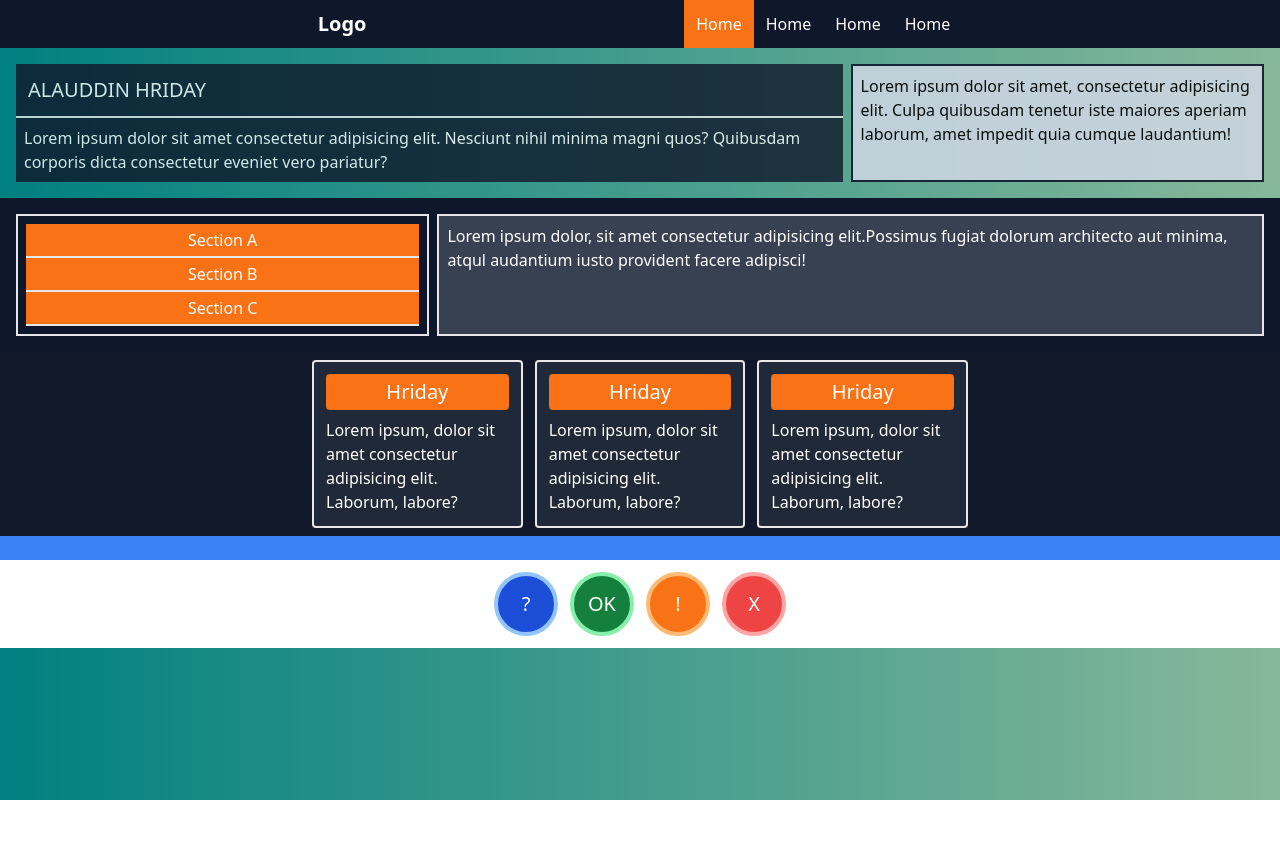
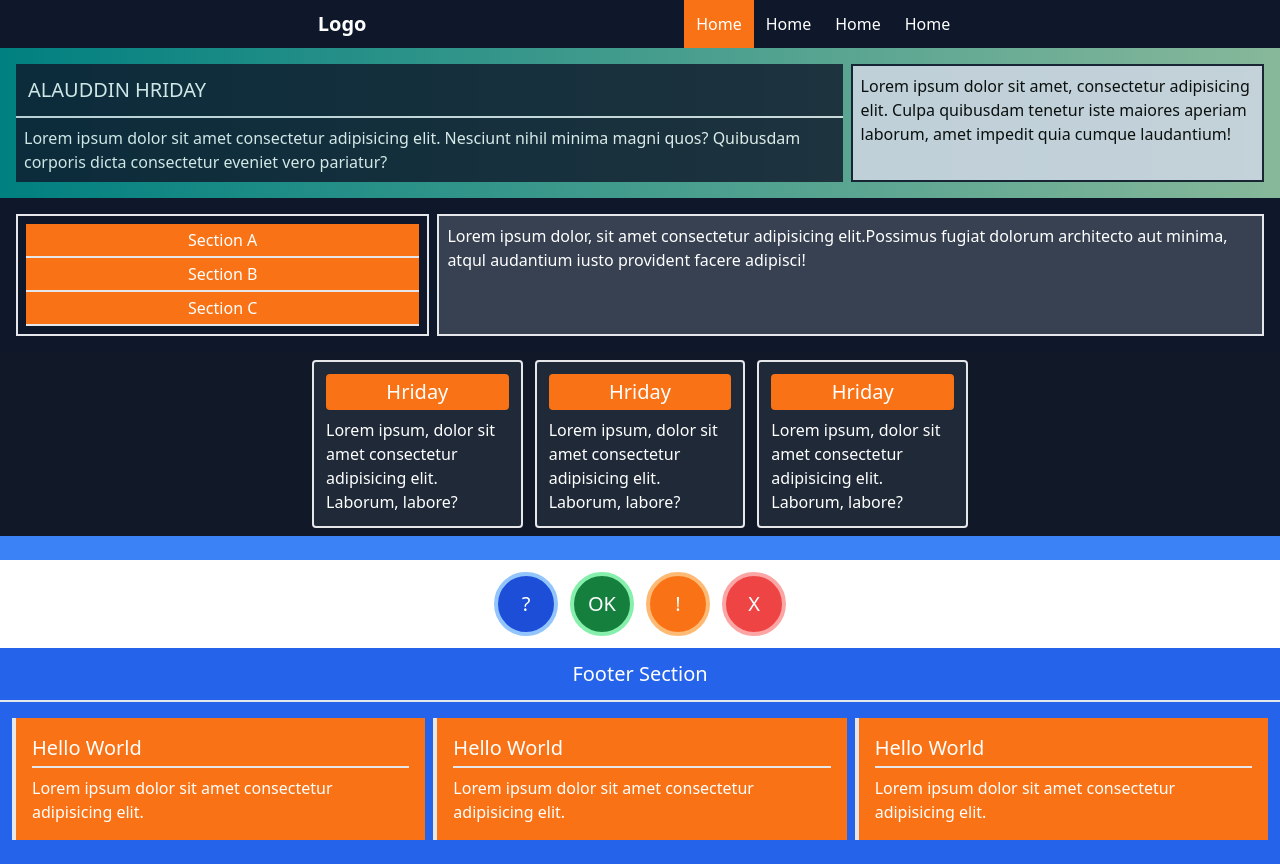
Before and after one commit to ALHriday/Demo-Project, a React (Vite) app: page / in a window 1280 px wide. Before the commit the page ends 800 px from the top, so only its background shows below. Built offline with nearby package versions, Linux system fonts and the light colour scheme.

Commit message:
somthing changes

```diff
--- a/src/App.jsx
+++ b/src/App.jsx
@@ -6,6 +6,7 @@ import Part2 from './part2/Part2'
 import Part3 from './part3/Part3'
 import Part4 from './part4/Part4'
 import Part5 from './part5/Part5'
+import Part6 from './part6/Part6'
 
 function App() {
 
@@ -16,6 +17,7 @@ function App() {
       <Part2/>
       <Part3/>
       <Part5/>
+      <Part6/>
       {/* <Part4/> */}
     </>
   )
--- /dev/null
+++ b/src/part6/Part6.jsx
@@ -0,0 +1,29 @@
+
+const Part6 = () => {
+  return (
+    <>
+    <div className='flex flex-col bg-blue-600 gap-1 pb-3'>
+        <div className='border-b-2 p-3 bg-blue-600'>
+            <h1 className='text-center text-xl text-white'>Footer Section</h1>
+        </div>
+        <div className=' flex gap-2 p-3 text-white'>
+            <div className='border-l-4 p-4 bg-orange-500'>
+                <p className='border-b-2 text-xl pb-1 mb-2'>Hello World</p>
+                <p >Lorem ipsum dolor sit amet consectetur adipisicing elit.</p>
+            </div>
+            <div className='border-l-4 p-4 bg-orange-500'>
+                <p className='border-b-2 text-xl pb-1 mb-2'>Hello World</p>
+                <p >Lorem ipsum dolor sit amet consectetur adipisicing elit.</p>
+            </div>
+            <div className='border-l-4 p-4 bg-orange-500'>
+                <p className='border-b-2 text-xl pb-1 mb-2'>Hello World</p>
+                <p >Lorem ipsum dolor sit amet consectetur adipisicing elit.</p>
+            </div>
+
+        </div>
+    </div>
+    </>
+  )
+}
+
+export default Part6
```
Also changed, not shown: src/part6/Part6.css (added).
